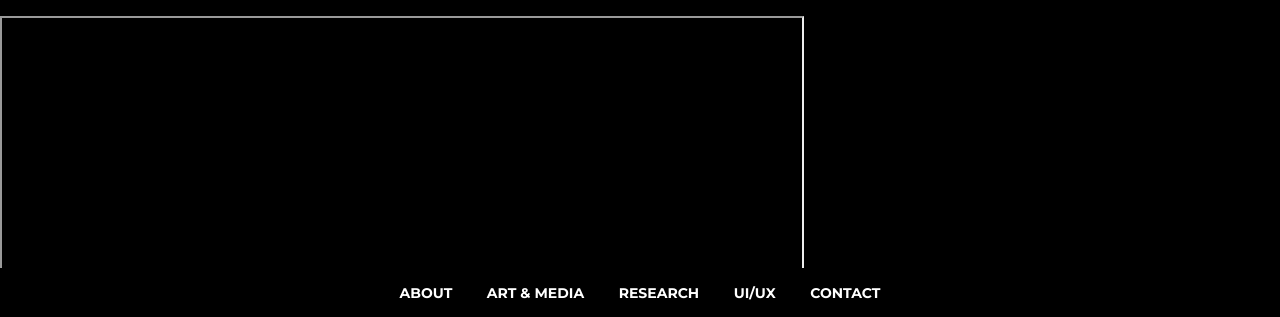
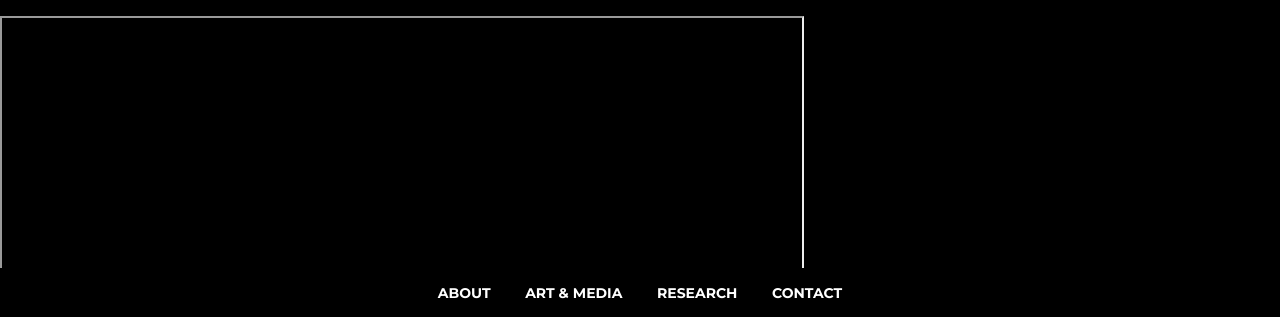
Before and after one commit to karringtonwilson/karringtonwilson.github.io, a plain HTML site: page research.html in a window 1280 px wide. Shown: the part 483-800 px from the top of the page. Drawn offline with Linux system fonts and the light colour scheme; a web font is replaced by a local one.

Commit message:
Update research.html

```diff
--- a/research.html
+++ b/research.html
@@ -16,7 +16,7 @@
                     <li><a href="#">ABOUT</a></li>
                     <li><a href="art-media.html">ART & MEDIA</a></li>
                     <li><a href="research.html">RESEARCH</a></li>
-                    <li><a href="ui-ux.html">UI/UX</a></li>
+                    <!--<li><a href="ui-ux.html">UI/UX</a></li>-->
                     <li><a href="contact.html">CONTACT</a></li>
                 </ul>
             </nav>
```
